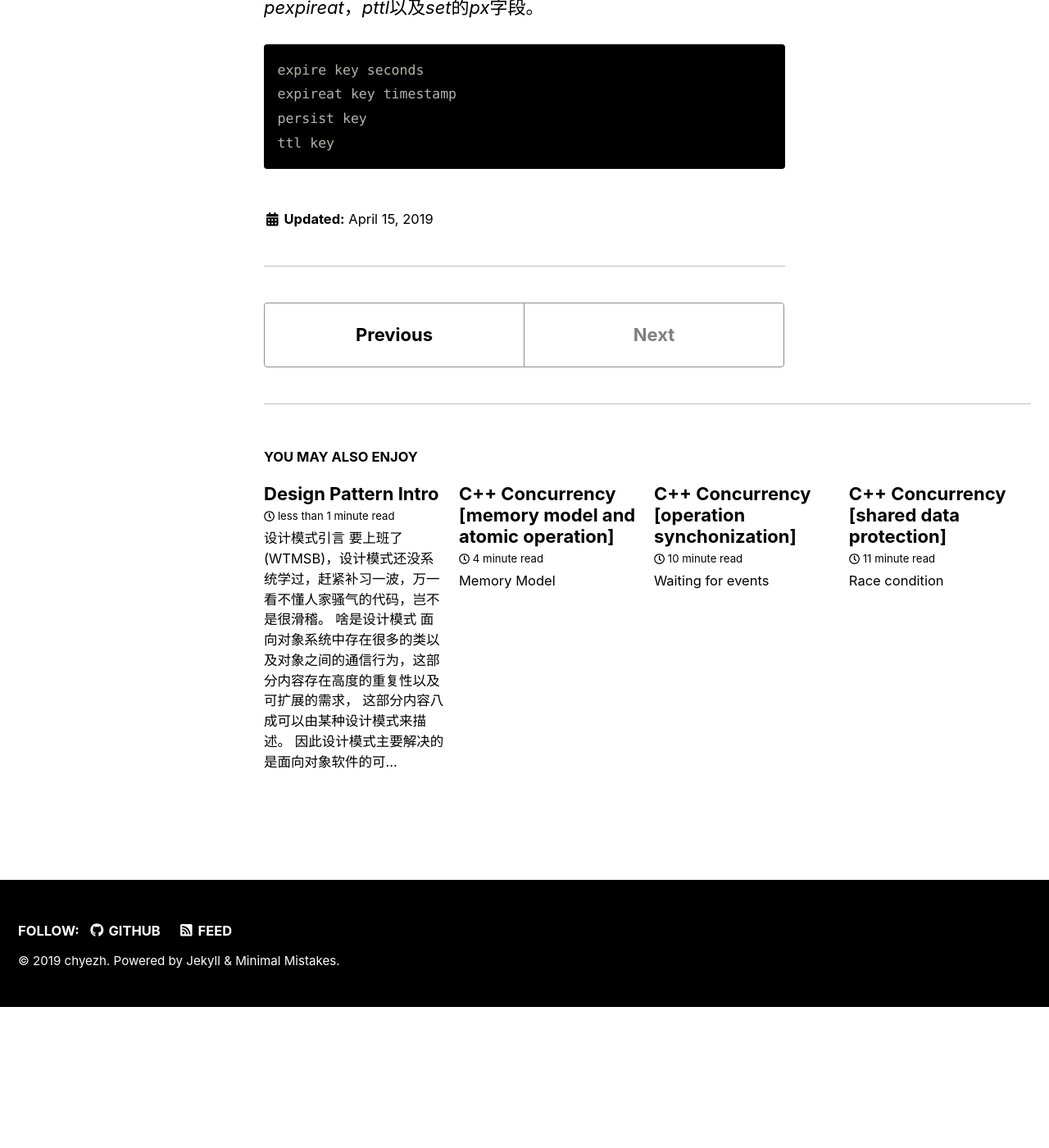
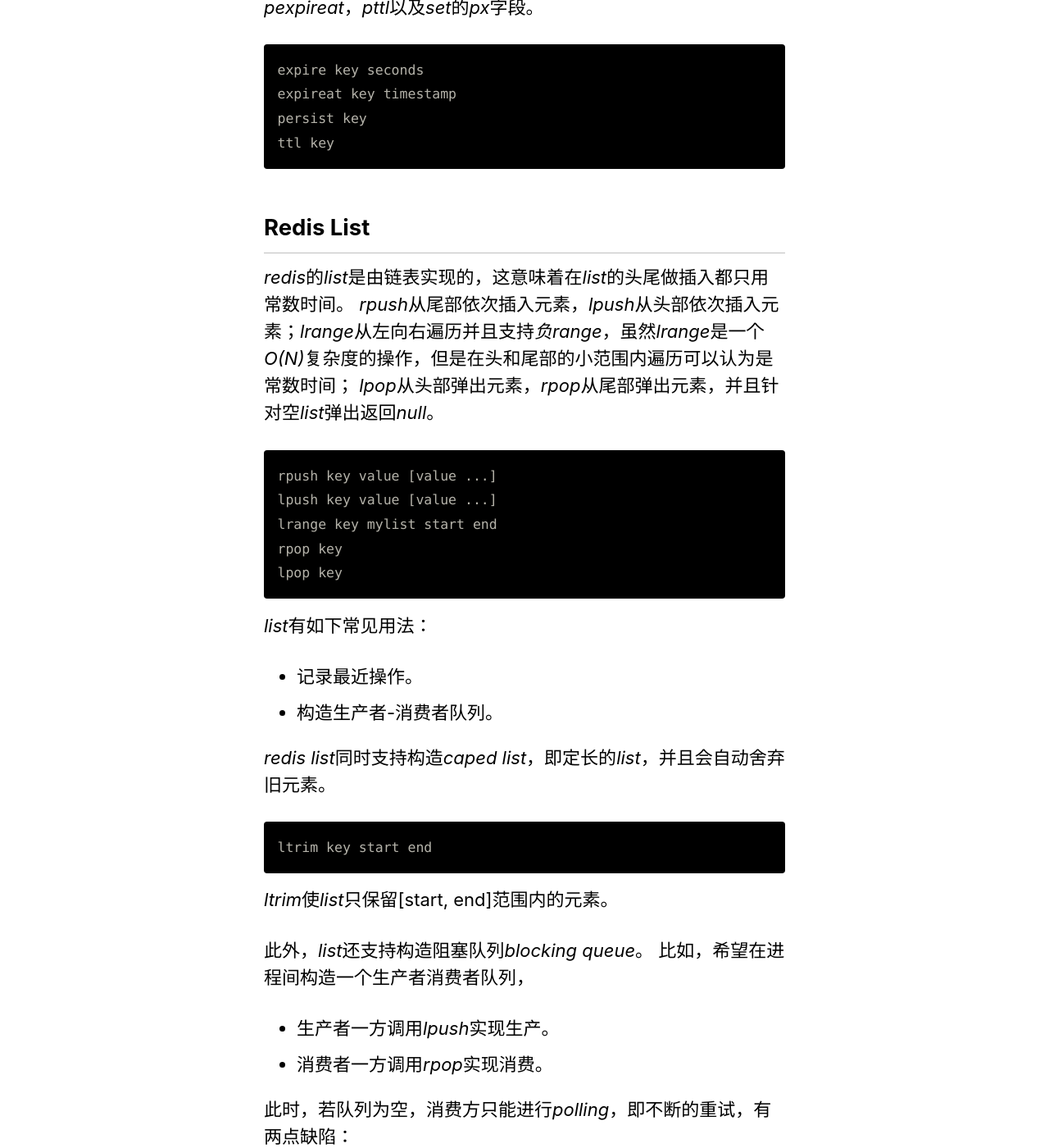
Before and after one commit to chyezh/chyezh.github.io, a Jekyll site: the page built from _posts/Redis/2019-04-15-Redis-Introduction.md, in a window 1280 px wide and 1400 px high, scrolled down 2675 px. Shown: the whole window at 82% size. Built offline with Jekyll 4.4.1, drawn with Linux system fonts in a browser that asks for light colours; cached includes are drawn as plain includes; nearby versions of some CDN libraries; before the commit the page ends 3902 px from its top, so only the background shows below that; some of the changed text lies outside the part shown.

Commit message:
add redis list study notes

```diff
--- a/_posts/Redis/2019-04-15-Redis-Introduction.md
+++ b/_posts/Redis/2019-04-15-Redis-Introduction.md
@@ -62,3 +62,44 @@
     expireat key timestamp
     persist key
     ttl key
+
+## Redis List
+
+*redis*的*list*是由链表实现的，这意味着在*list*的头尾做插入都只用常数时间。
+*rpush*从尾部依次插入元素，*lpush*从头部依次插入元素；*lrange*从左向右遍历并且支持*负range*，虽然*lrange*是一个*O(N)*复杂度的操作，但是在头和尾部的小范围内遍历可以认为是常数时间；
+*lpop*从头部弹出元素，*rpop*从尾部弹出元素，并且针对空*list*弹出返回*null*。
+
+    rpush key value [value ...]
+    lpush key value [value ...]
+    lrange key mylist start end
+    rpop key
+    lpop key
+
+*list*有如下常见用法：
+
+- 记录最近操作。
+- 构造生产者-消费者队列。
+
+*redis list*同时支持构造*caped list*，即定长的*list*，并且会自动舍弃旧元素。
+
+    ltrim key start end
+
+*ltrim*使*list*只保留[start, end]范围内的元素。
+
+此外，*list*还支持构造阻塞队列*blocking queue*。
+比如，希望在进程间构造一个生产者消费者队列，
+
+- 生产者一方调用*lpush*实现生产。
+- 消费者一方调用*rpop*实现消费。
+
+此时，若队列为空，消费方只能进行*polling*，即不断的重试，有两点缺陷：
+
+- 白白的空占了cpu并且对*redis*服务器造成压力，
+- 为了腾出cpu执行*sleep*，造成性能问题。
+
+理想情况下，希望消费方在队列为空时阻塞。
+
+    brpop key [key ...] timeout
+    blpop key [key ...] timeout
+
+这两个阻塞操作，可以等待多个*list*，直到其中任意*list*可以返回，同时如果超时时间设置为*0*，可以永久阻塞而不超时。
```
